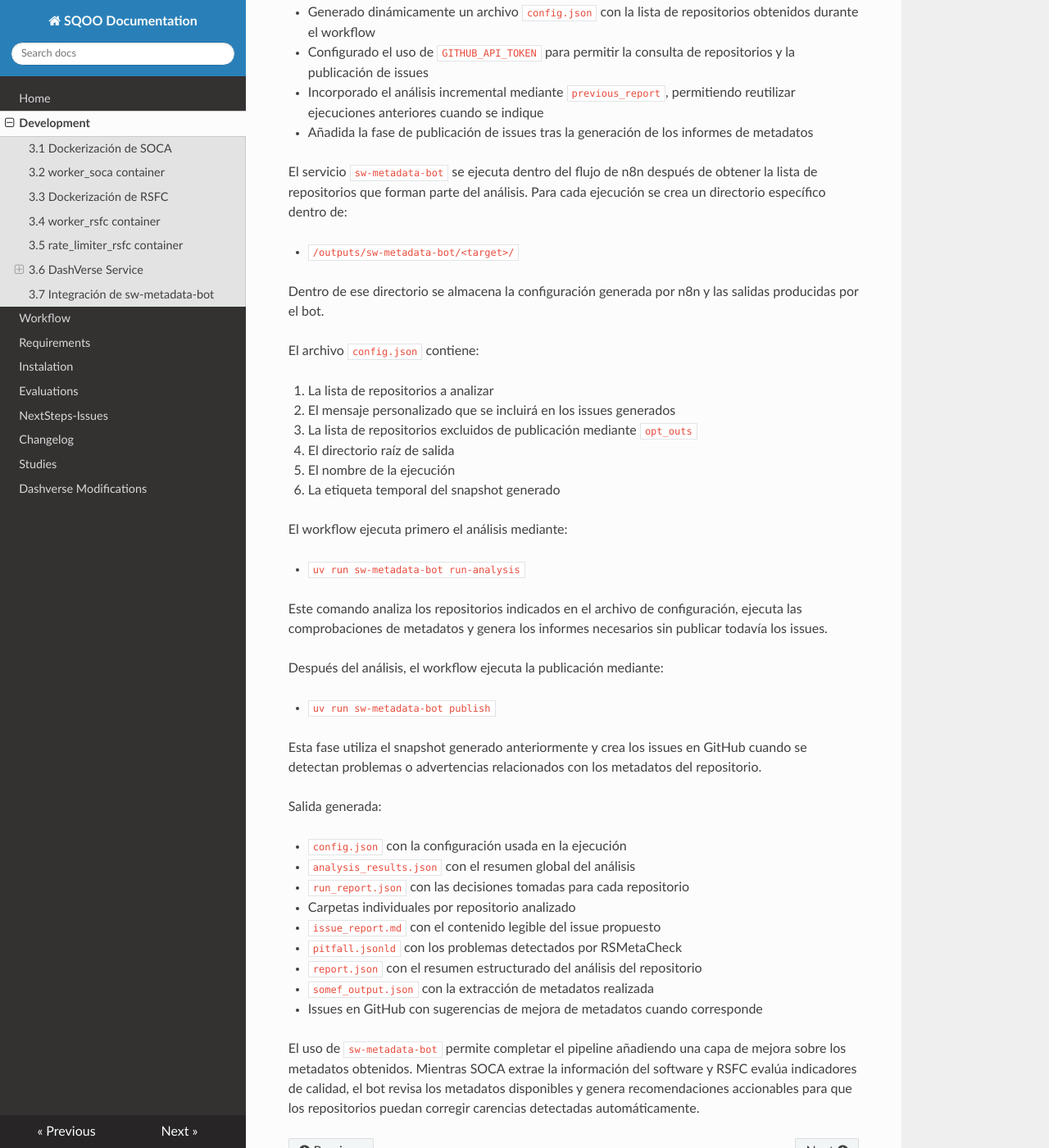
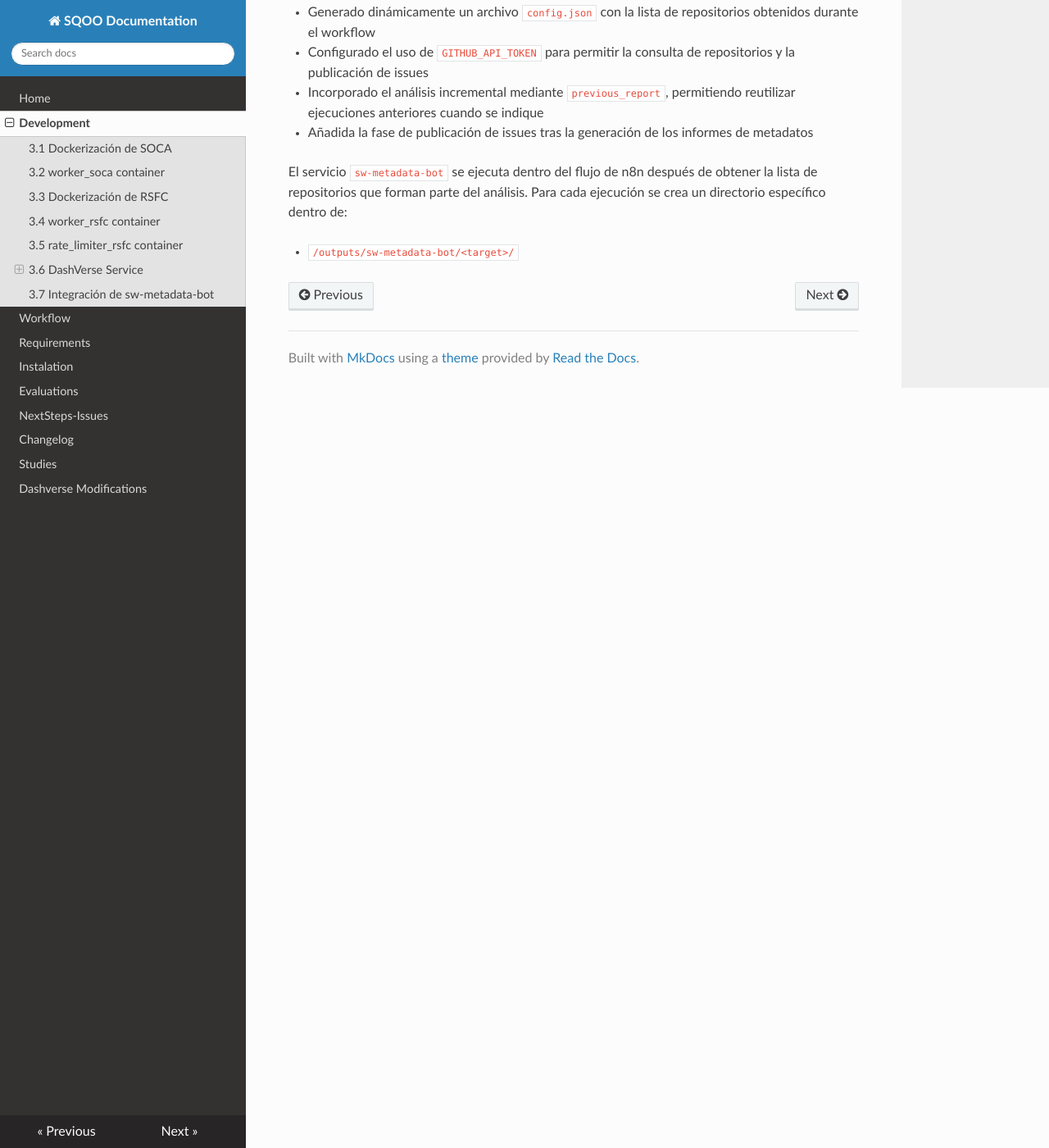
Before and after one commit to SergioZSZ/Software-Quality-Observatory-Orchestrator-TFG, an MkDocs documentation site: the page built from docs/desarrollo.md, in a window 1280 px wide and 1400 px high, scrolled down 3242 px. Shown: the whole window at 82% size. Built offline with MkDocs 1.6.1, drawn with Linux system fonts in a browser that asks for light colours; nearby versions of some CDN libraries.

Commit message:
updated doc

```diff
--- a/docs/desarrollo.md
+++ b/docs/desarrollo.md
@@ -1,3 +1,4 @@
+
 ## 3. Desarrollo
 ### 3.1 Dockerización de SOCA
 
@@ -110,40 +111,3 @@ Se ha:
 El servicio `sw-metadata-bot` se ejecuta dentro del flujo de n8n después de obtener la lista de repositorios que forman parte del análisis. Para cada ejecución se crea un directorio específico dentro de:
 
 - `/outputs/sw-metadata-bot/<target>/`
-
-Dentro de ese directorio se almacena la configuración generada por n8n y las salidas producidas por el bot.
-
-El archivo `config.json` contiene:
-
-1. La lista de repositorios a analizar
-2. El mensaje personalizado que se incluirá en los issues generados
-3. La lista de repositorios excluidos de publicación mediante `opt_outs`
-4. El directorio raíz de salida
-5. El nombre de la ejecución
-6. La etiqueta temporal del snapshot generado
-
-El workflow ejecuta primero el análisis mediante:
-
-- `uv run sw-metadata-bot run-analysis`
-
-Este comando analiza los repositorios indicados en el archivo de configuración, ejecuta las comprobaciones de metadatos y genera los informes necesarios sin publicar todavía los issues.
-
-Después del análisis, el workflow ejecuta la publicación mediante:
-
-- `uv run sw-metadata-bot publish`
-
-Esta fase utiliza el snapshot generado anteriormente y crea los issues en GitHub cuando se detectan problemas o advertencias relacionados con los metadatos del repositorio.
-
-Salida generada:
-
-- `config.json` con la configuración usada en la ejecución
-- `analysis_results.json` con el resumen global del análisis
-- `run_report.json` con las decisiones tomadas para cada repositorio
-- Carpetas individuales por repositorio analizado
-- `issue_report.md` con el contenido legible del issue propuesto
-- `pitfall.jsonld` con los problemas detectados por RSMetaCheck
-- `report.json` con el resumen estructurado del análisis del repositorio
-- `somef_output.json` con la extracción de metadatos realizada
-- Issues en GitHub con sugerencias de mejora de metadatos cuando corresponde
-
-El uso de `sw-metadata-bot` permite completar el pipeline añadiendo una capa de mejora sobre los metadatos obtenidos. Mientras SOCA extrae la información del software y RSFC evalúa indicadores de calidad, el bot revisa los metadatos disponibles y genera recomendaciones accionables para que los repositorios puedan corregir carencias detectadas automáticamente.
```
Also changed, not shown: README.md (+5 -43 lines), docs/flujo.md (+5 -7 lines).
